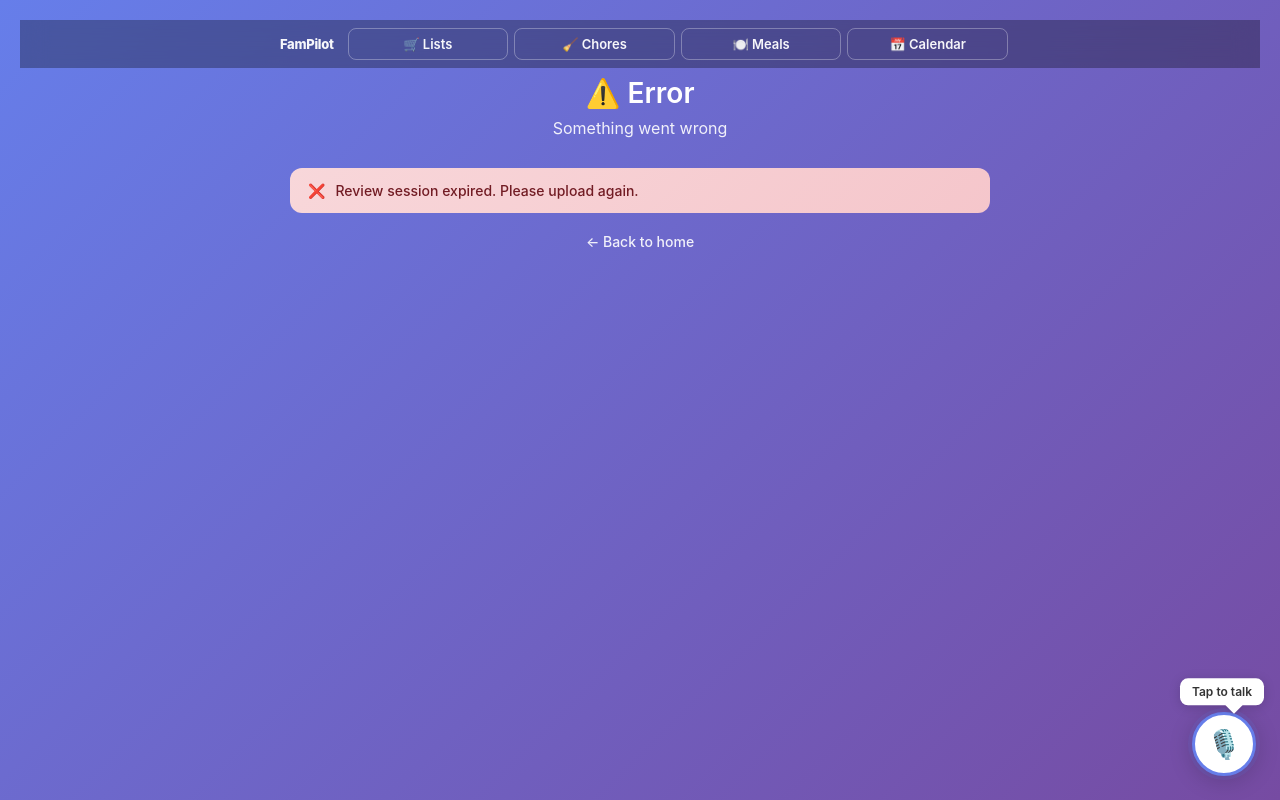
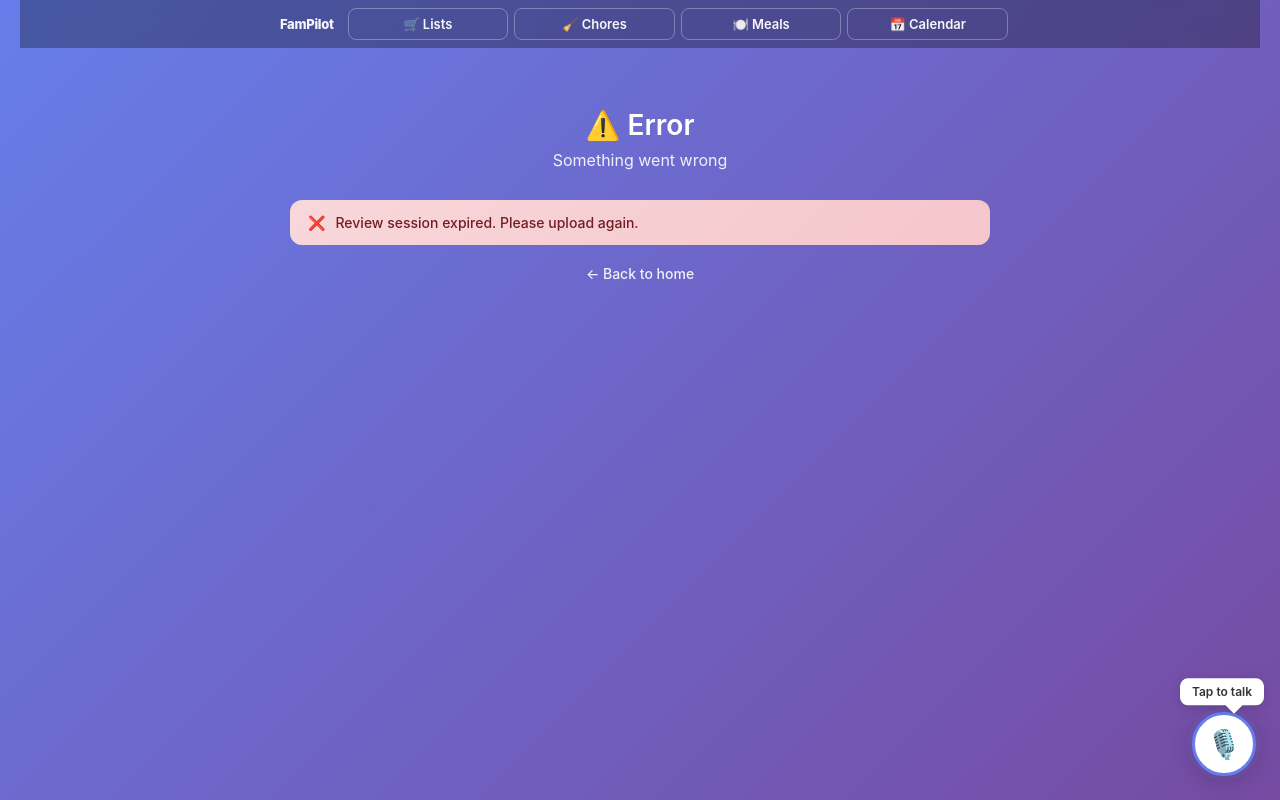
Before and after one commit to vdesai/fampilot, a FastAPI app: page /review/1 in a window 1280 px wide. Run offline with FastAPI, Linux system fonts and the light colour scheme; some libraries are stand-ins or nearby versions.

Commit message:
Fix result page — add proper spacing below sticky nav
Co-Authored-By: Claude Opus 4.6 (1M context) <noreply@anthropic.com>

```diff
--- a/templates/result.html
+++ b/templates/result.html
@@ -11,10 +11,10 @@
             font-family: -apple-system, BlinkMacSystemFont, 'Segoe UI', Roboto, sans-serif;
             background: linear-gradient(135deg, #667eea 0%, #764ba2 100%);
             min-height: 100vh;
-            padding: 20px 20px 40px;
+            padding: 0 20px 40px;
         }
 
-        .container { max-width: 700px; margin: 0 auto; padding-top: 8px; }
+        .container { max-width: 700px; margin: 0 auto; padding-top: 60px; }
 
         .header { text-align: center; margin-bottom: 30px; }
         .header h1 { font-size: 28px; color: white; margin-bottom: 8px; font-weight: 600; }
```
